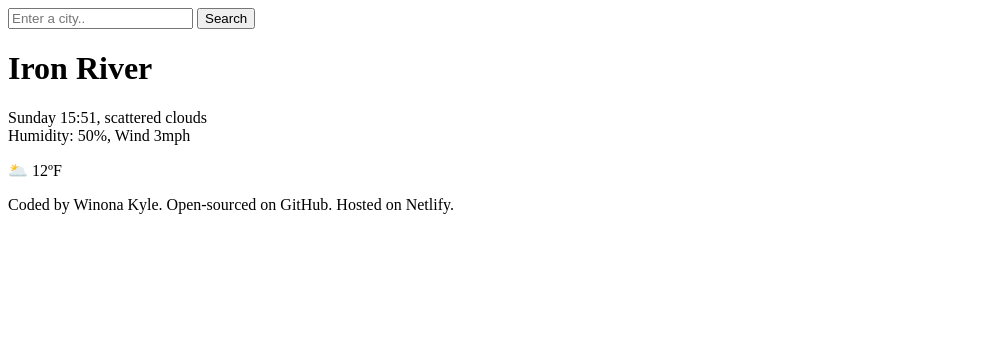
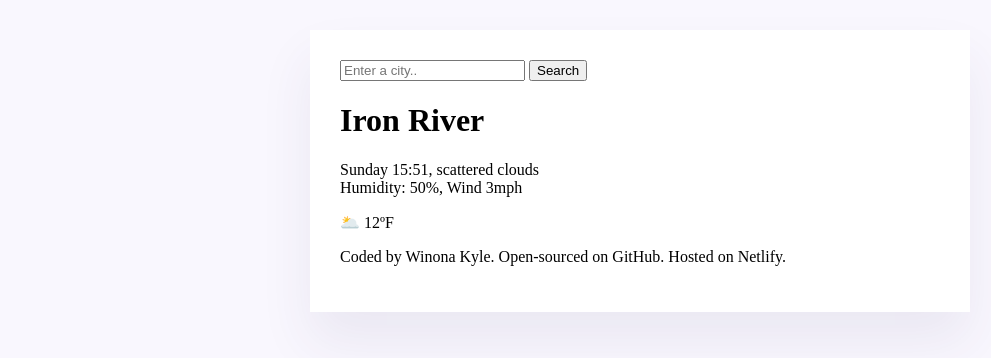
Before and after one commit to winonakyle/vanilla-weather, a plain HTML site: page index.html in a window 1280 px wide. Shown: the whole page, without its empty margins (0-991 px from the left). Drawn offline with Linux system fonts and the light colour scheme.

Commit message:
Added and styled the class trio

```diff
--- a/index.html
+++ b/index.html
@@ -7,7 +7,7 @@
   <title>Vanilla Weather</title>
 </head>
 <body>
-  <div>
+  <div class="trio" >
   <header>
     <form>
       <input type="search" placeholder="Enter a city.." required />
--- a/src/style.css
+++ b/src/style.css
@@ -0,0 +1,11 @@
+body {
+  background-color: #f9f7fe;
+}
+
+.trio {
+  background-color: white;
+  max-width: 600px;
+  margin: 30px auto;
+  box-shadow: 0 30px 50px rgba(65, 50, 100, 0.08);
+  padding: 30px;
+}
```
